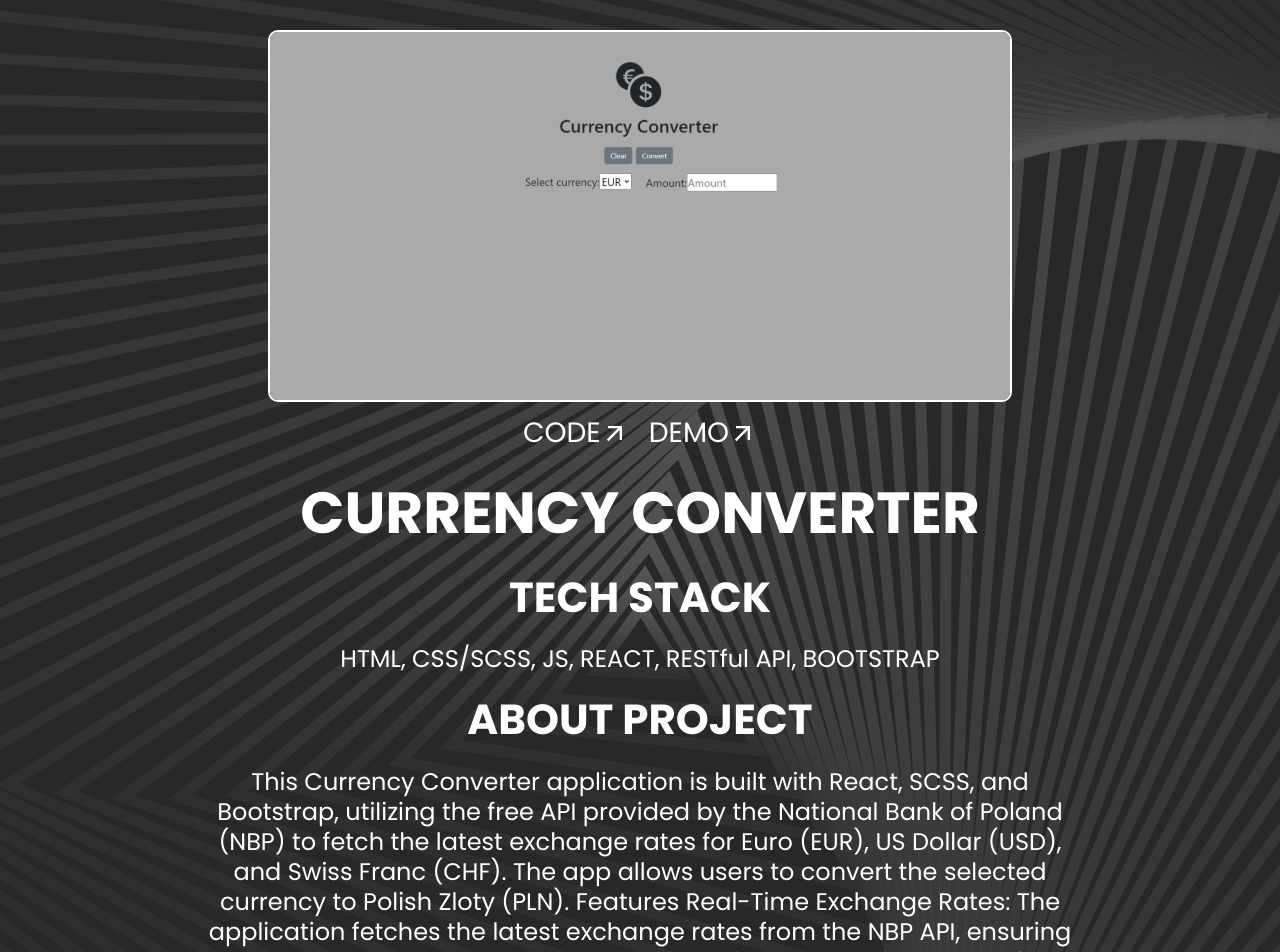
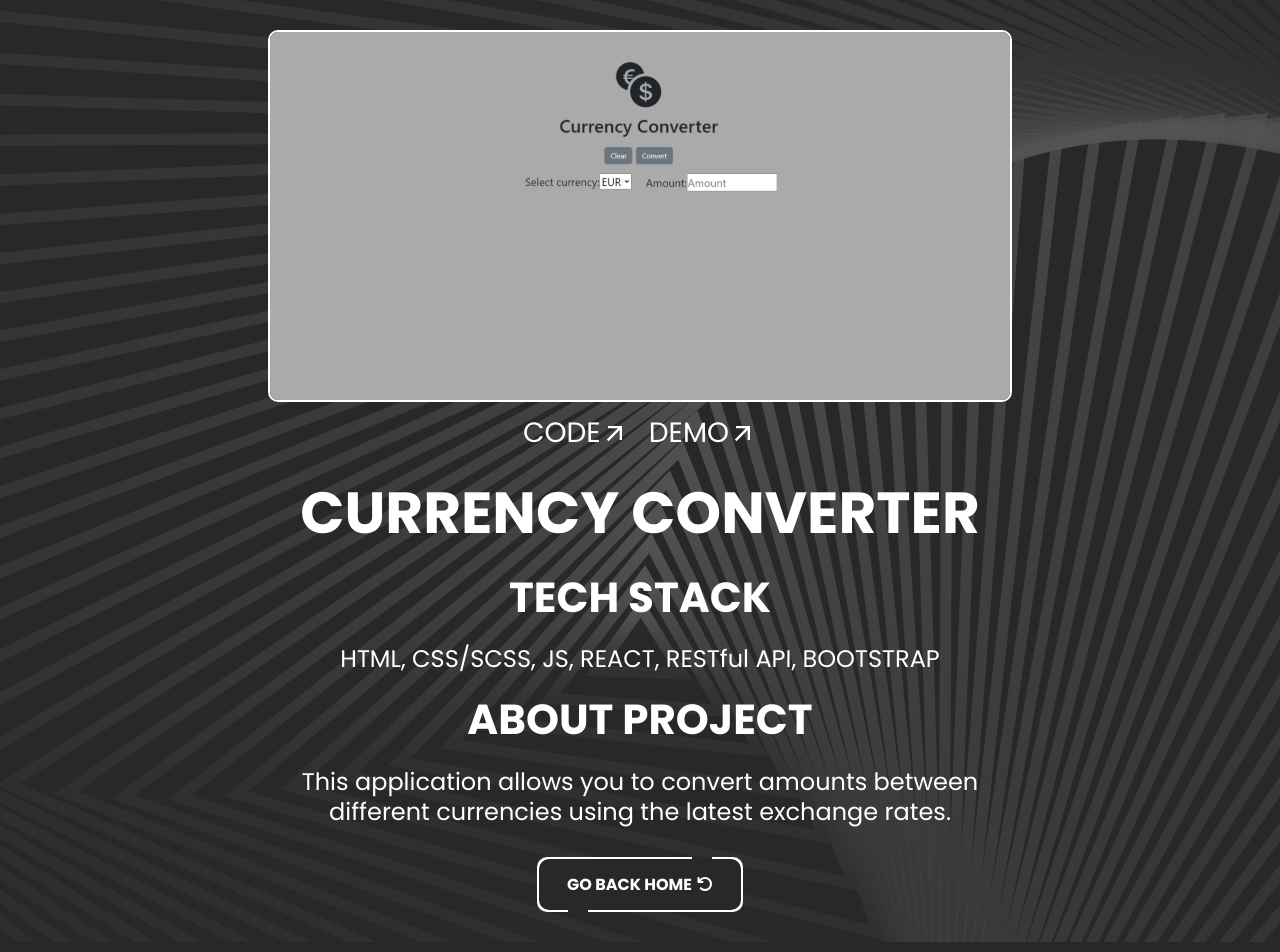
Before and after one commit to BamberDev/Personal-Portfolio, a React (Vite) app: page /currency-converter in a window 1280 px wide. Shown: the top 952 px of the page. Built offline with nearby package versions, Linux system fonts and the light colour scheme.

Commit message:
updated project description

```diff
--- a/src/pages/ProjectPages/CurrencyConverterPage/CurrencyConverterPage.jsx
+++ b/src/pages/ProjectPages/CurrencyConverterPage/CurrencyConverterPage.jsx
@@ -6,15 +6,8 @@ const CurrencyConverterPage = () => {
 
   const content = (
     <p>
-      This Currency Converter application is built with React, SCSS, and
-      Bootstrap, utilizing the free API provided by the National Bank of Poland
-      (NBP) to fetch the latest exchange rates for Euro (EUR), US Dollar (USD),
-      and Swiss Franc (CHF). The app allows users to convert the selected
-      currency to Polish Zloty (PLN). Features Real-Time Exchange Rates: The
-      application fetches the latest exchange rates from the NBP API, ensuring
-      accuracy and up-to-date currency conversions. User-Friendly Interface: The
-      app provides a simple and intuitive user interface for easy navigation and
-      efficient currency conversion.
+      This application allows you to convert amounts between different
+      currencies using the latest exchange rates.
     </p>
   );
 
```
